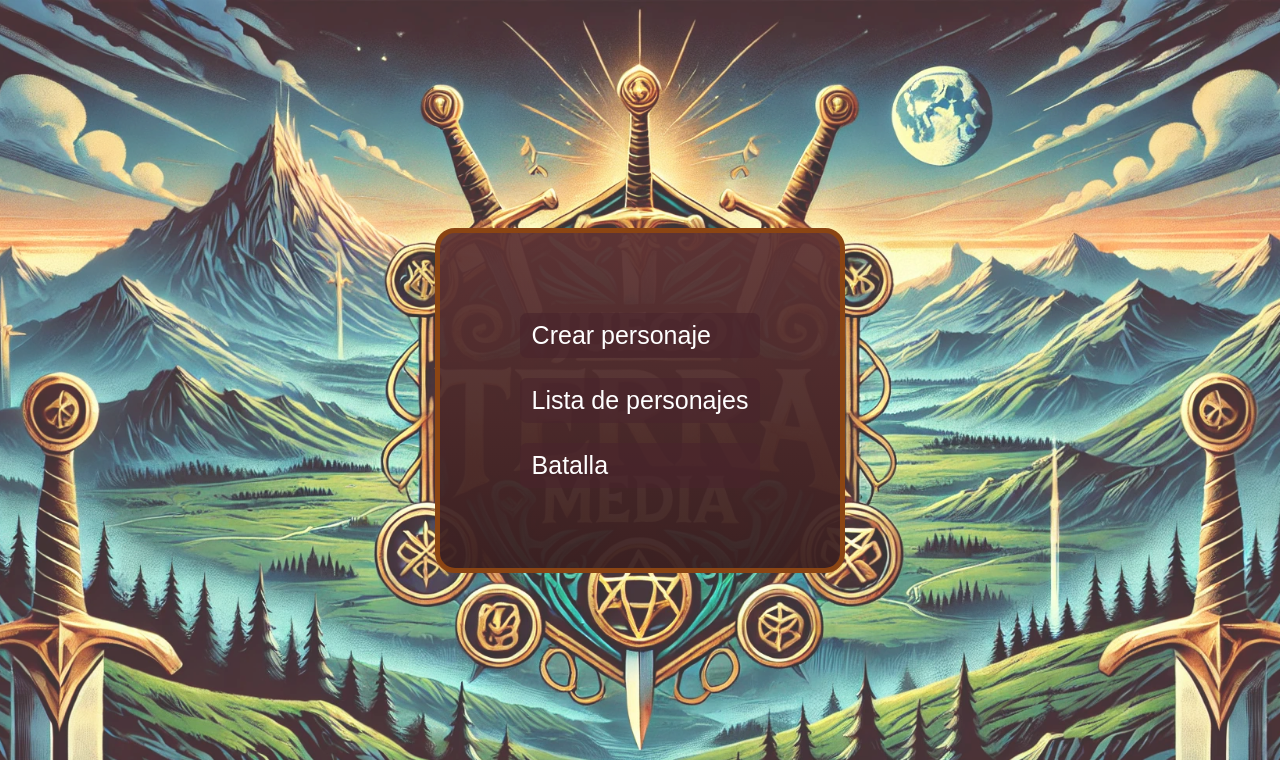
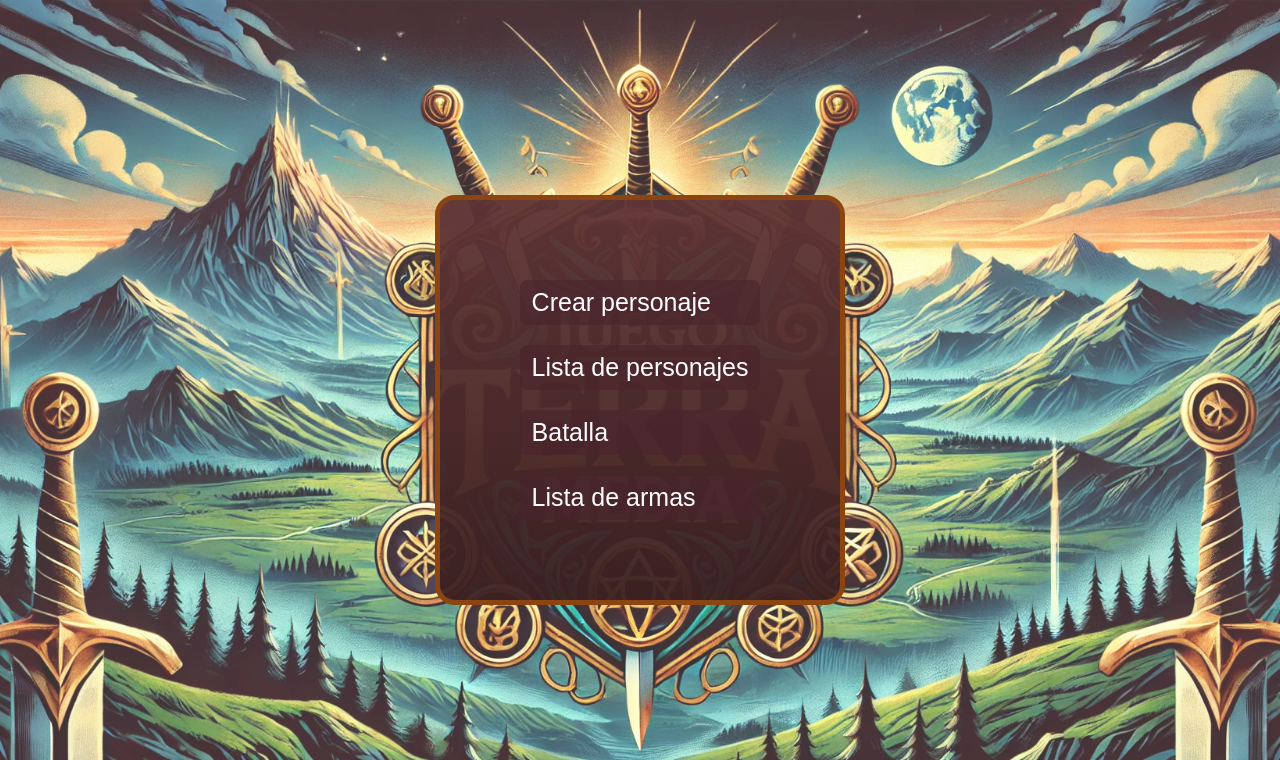
Before and after one commit to daninogales30/juego_tierra_media_django, a Django app: page /principal_menu/ in a window 1280 px wide. Shown: the top 760 px of the page. Run offline with Django 5.2, Linux system fonts and the light colour scheme.

Commit message:
Acabo de añadir lista de armas al index

```diff
--- a/character/templates/index.html
+++ b/character/templates/index.html
@@ -11,6 +11,7 @@
         <a href="{% url 'character:create_character' %}">Crear personaje</a>
         <a href="{% url 'character:character_list' %}">Lista de personajes</a>
         <a href="{% url 'battle:simulate' %}">Batalla</a>
+        <a href="{% url 'equipment:equipment_list' %}">Lista de armas</a>
     </div>
 </body>
 </html>
```
